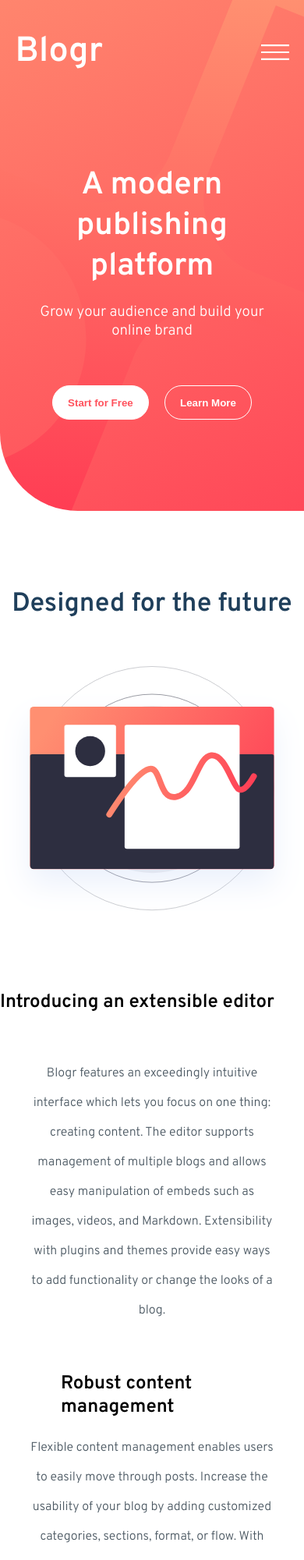
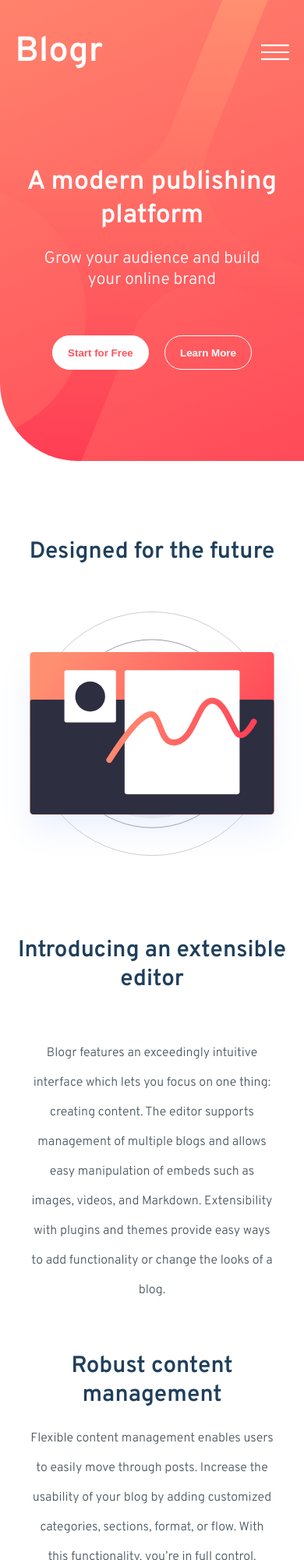
Before and after one commit to Schmelzofen/Blogr-LandingPage, a website: page index.html in a window 390 px wide. Shown: the top 2000 px of the page at 78% size. Drawn offline with Linux system fonts and the light colour scheme.

Commit message:
mobile design fix

```diff
--- a/assets/css/style.css
+++ b/assets/css/style.css
@@ -66,13 +66,14 @@ a {
 }
 
 header section h2 {
-    padding: 5% 12%;
-    font-size: 4.8vh;
+    padding: 5% 8%;
+    font-size: 4vh;
 }
 
 header section h3 {
     padding: 0 12% 15% 12%;
-    font-weight: lighter;
+    font-weight: 300;
+    font-size: 2.5vh;
 }
 
 header section button {
@@ -119,11 +120,17 @@ main section:nth-of-type(1) img {
 }
 
 main section:nth-of-type(1) h2:nth-of-type(1) {
-    padding: 25% 0 15% 0;
+    padding: 25% 0% 15% 0%;
+    font-size: 3.5vh;
+    text-align: center;
+    color: hsl(208, 49%, 24%);
 }
 
 main section:nth-of-type(1) h2:nth-of-type(2) {
-    padding: 15% 20% 5% 20%;
+    padding: 15% 8% 5% 8%;
+    text-align: center;
+    font-size: 3.5vh;
+    color: hsl(208, 49%, 24%);
 }
 
 main section:nth-of-type(1) h2:nth-of-type(3) {
@@ -172,6 +179,7 @@ main section:nth-of-type(2) p {
 
 main section:nth-of-type(3) {
     text-align: center;
+    color: hsl(208, 49%, 24%);
 }
 
 main section:nth-of-type(3) img {
@@ -180,20 +188,20 @@ main section:nth-of-type(3) img {
 }
 
 
-main section:nth-of-type(3) h2:nth-of-type(1) {
+main section:nth-of-type(3) article h2:nth-of-type(1) {
     padding: 0 0 8% 0;
 }
 
-main section:nth-of-type(3) p:nth-of-type(1) {
+main section:nth-of-type(3) article p:nth-of-type(1) {
     line-height: 4vh;
     padding: 0 10% 12% 10%;
 }
 
-main section:nth-of-type(3) h2:nth-of-type(2) {
+main section:nth-of-type(3) article h2:nth-of-type(2) {
     padding: 0 0 8% 0;
 }
 
-main section:nth-of-type(3) p:nth-of-type(2) {
+main section:nth-of-type(3) article p:nth-of-type(2) {
     line-height: 4vh;
     padding: 0 10% 12% 10%;
 }
@@ -251,6 +259,10 @@ footer section ul li {
 }
 
 #editorDesktop {
+    display: none;
+}
+
+.desktopFooter {
     display: none;
 }
 
@@ -483,4 +495,5 @@ footer section ul li {
         font-size: 2.5vh;
         font-weight: bold;
     }
+
 }
```
